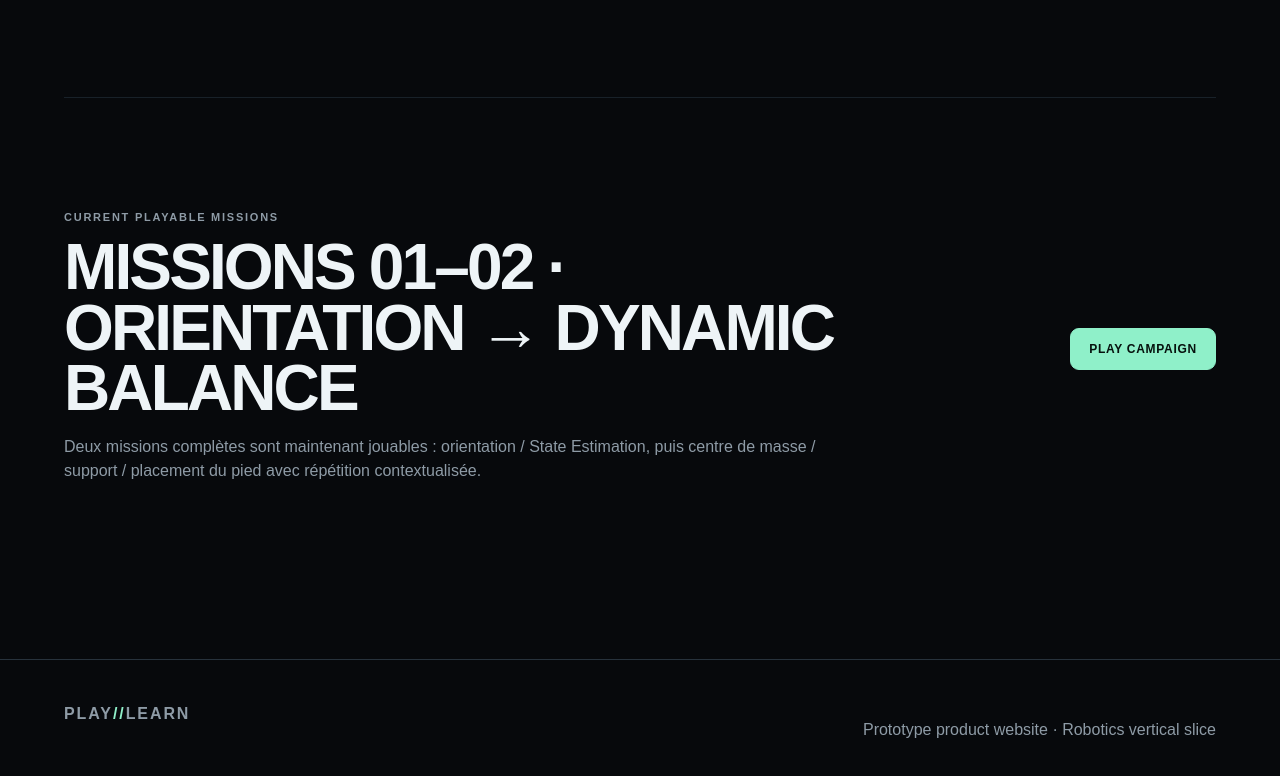
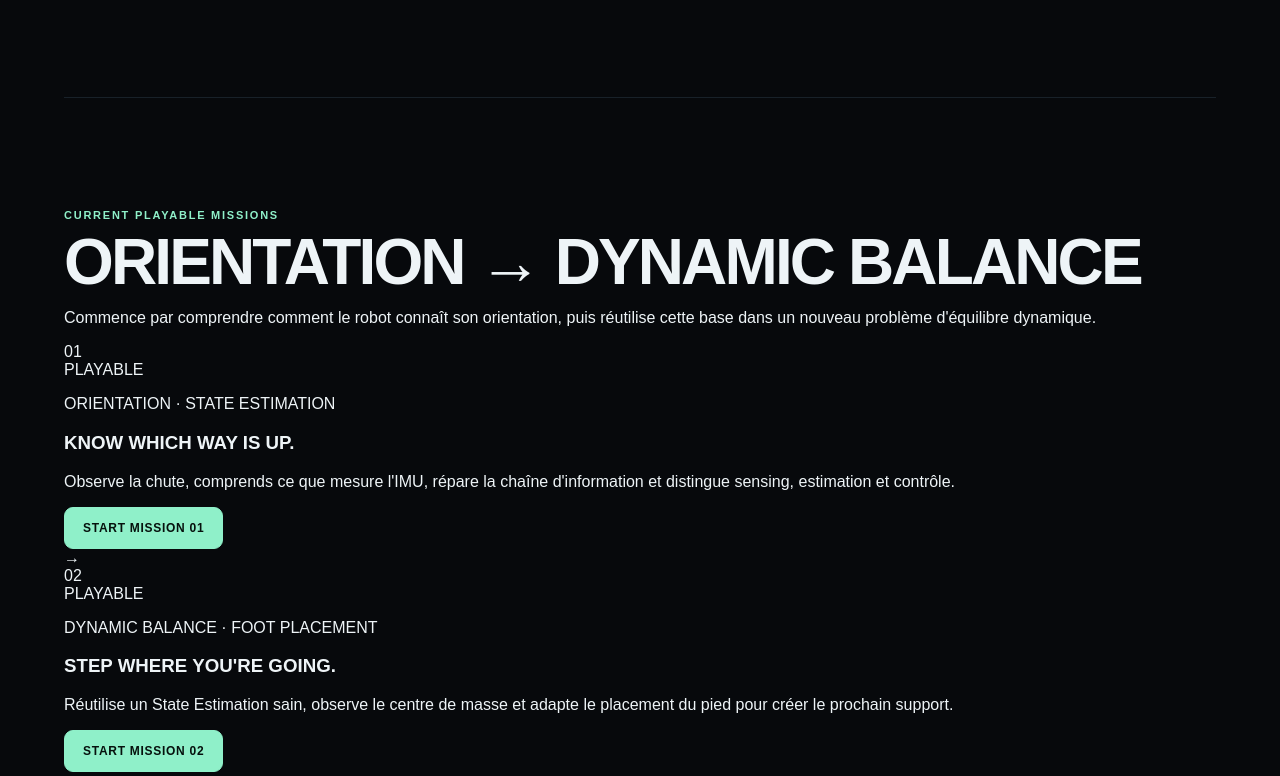
Before and after one commit to davelhan/play-learn, a plain HTML site: page index.html in a window 1280 px wide. Shown: the part 2607-3383 px from the top of the page. Drawn offline with Linux system fonts and the light colour scheme.

Commit message:
Homepage — split playable missions into separate launch cards

```diff
--- a/index.html
+++ b/index.html
@@ -5,7 +5,7 @@
 <meta name="viewport" content="width=device-width,initial-scale=1">
 <meta name="description" content="PLAY//LEARN — apprendre des systèmes complexes en les manipulant. Première campagne : Robotics.">
 <title>PLAY//LEARN — Learn by Building</title>
-<link rel="stylesheet" href="./assets/css/main.css">
+<link rel="stylesheet" href="./assets/css/main.css?v=missions-20260810">
 </head>
 <body>
 <header class="nav">
@@ -62,13 +62,42 @@
   <div id="acts" class="acts"></div>
 </section>
 
-<section class="section lab-callout">
-  <div>
+<section class="section mission-launch" aria-labelledby="playable-title">
+  <div class="mission-launch-head">
     <p class="kicker">CURRENT PLAYABLE MISSIONS</p>
-    <h2>MISSIONS 01–02 · ORIENTATION → DYNAMIC BALANCE</h2>
-    <p>Deux missions complètes sont maintenant jouables : orientation / State Estimation, puis centre de masse / support / placement du pied avec répétition contextualisée.</p>
+    <h2 id="playable-title">ORIENTATION <span>→</span> DYNAMIC BALANCE</h2>
+    <p>Commence par comprendre comment le robot connaît son orientation, puis réutilise cette base dans un nouveau problème d'équilibre dynamique.</p>
   </div>
-  <a class="button primary" href="./lab/">PLAY CAMPAIGN</a>
+
+  <div class="mission-grid">
+    <article class="mission-card">
+      <div class="mission-card-top">
+        <div class="mission-number">01</div>
+        <div class="mission-status">PLAYABLE</div>
+      </div>
+      <div class="mission-card-copy">
+        <p class="mission-domain">ORIENTATION · STATE ESTIMATION</p>
+        <h3>KNOW WHICH WAY IS UP.</h3>
+        <p>Observe la chute, comprends ce que mesure l'IMU, répare la chaîne d'information et distingue sensing, estimation et contrôle.</p>
+      </div>
+      <a class="button primary mission-start" href="./lab/">START MISSION 01</a>
+    </article>
+
+    <div class="mission-arrow" aria-hidden="true">→</div>
+
+    <article class="mission-card">
+      <div class="mission-card-top">
+        <div class="mission-number">02</div>
+        <div class="mission-status">PLAYABLE</div>
+      </div>
+      <div class="mission-card-copy">
+        <p class="mission-domain">DYNAMIC BALANCE · FOOT PLACEMENT</p>
+        <h3>STEP WHERE YOU'RE GOING.</h3>
+        <p>Réutilise un State Estimation sain, observe le centre de masse et adapte le placement du pied pour créer le prochain support.</p>
+      </div>
+      <a class="button primary mission-start" href="./lab/mission-02.html">START MISSION 02</a>
+    </article>
+  </div>
 </section>
 </main>
 
```
